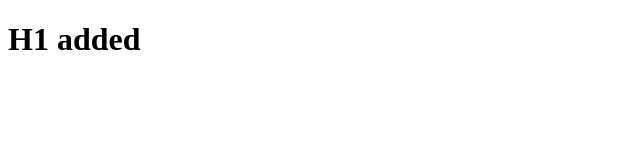
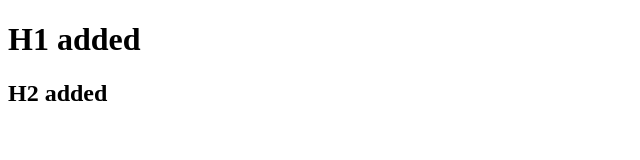
Before and after one commit to LukasFrenzke/helloWorld, a plain HTML site: page index.html in a window 1280 px wide. Shown: the whole page, without its empty margins (0-640 px from the left). Drawn offline with Linux system fonts and the light colour scheme.

Commit message:
H2 added
Added <h2>H2 added</h2>

```diff
--- a/index.html
+++ b/index.html
@@ -8,5 +8,6 @@
 </head>
 <body>
     <h1>H1 added</h1>
+    <h2>H2 added</h2>
 </body>
 </html>
```
